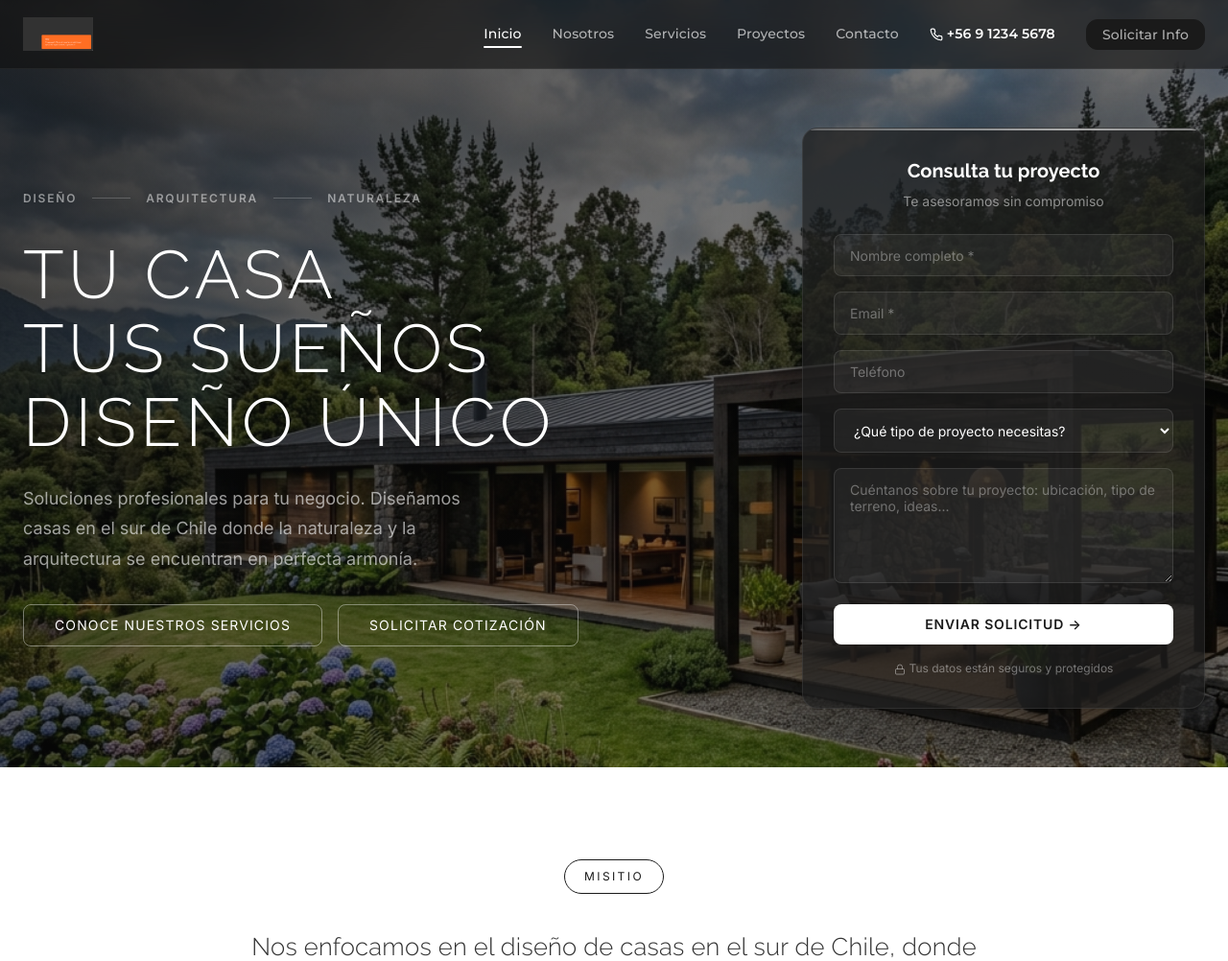
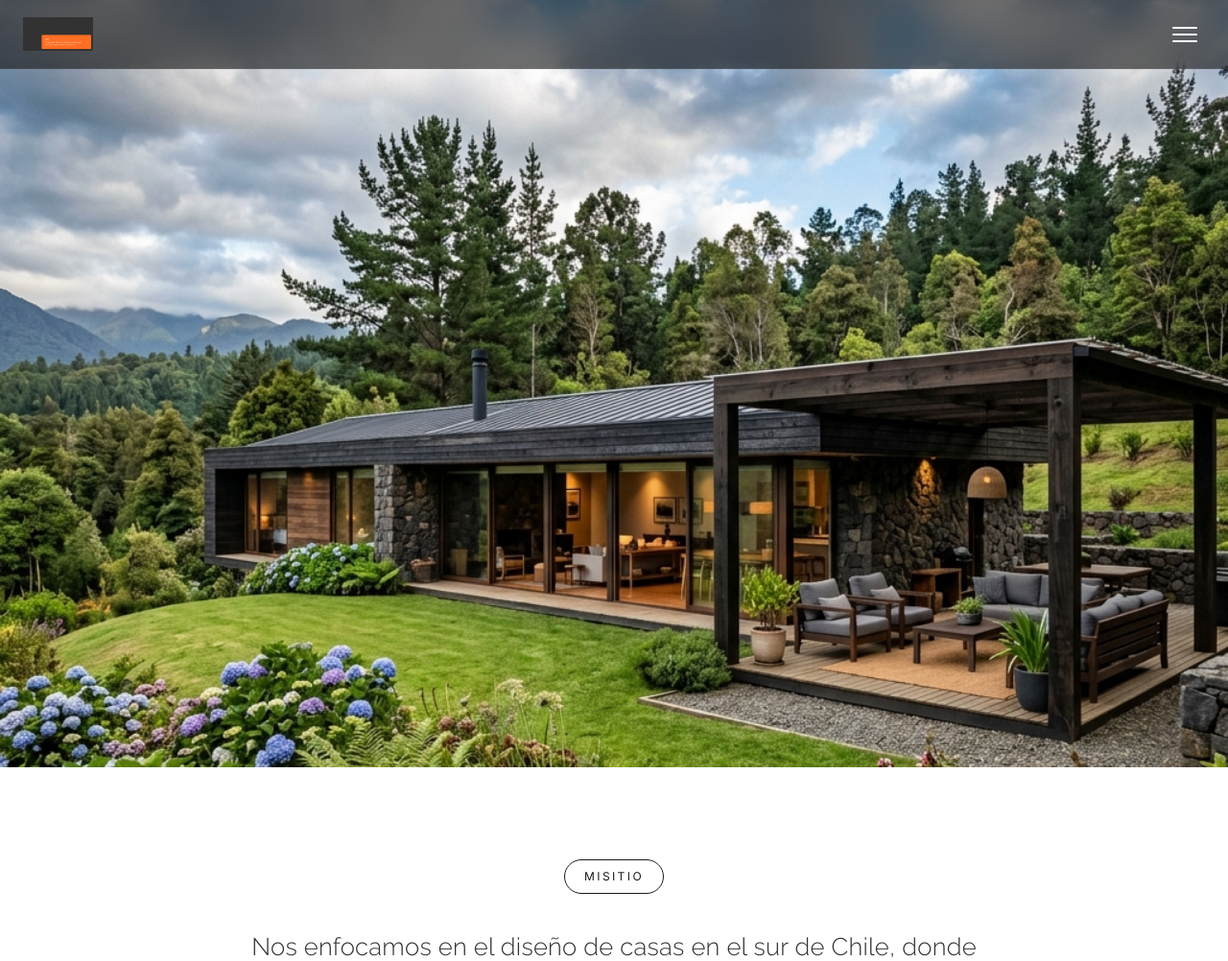
Before and after one commit to primerosresultados/webcreator, a PHP site: page / in a window 1280 px wide. Shown: the top 1002 px of the page at 96% size. Run offline with PHP 8.4, Linux system fonts and the light colour scheme; data comes from the database, SQL or seed files in the repository.

Commit message:
feat(home): header minimal + hero con videos en loop + overlay menu estilo F+P
- Header: deja solo la marca y un botón hamburguesa a la derecha (sacar menú, teléfono y "Solicitar Info").
- Hero: reemplaza imagen y formulario por videos en /uploads/videos/ que rotan en loop, sin sonido. Fallback a hero-bg.png si no hay videos.
- Overlay menu (Foster + Partners): split image/panel, eyebrow "Menú", X arriba der, lista Estudio/Proyectos/Servicios/Contacto, íconos Instagram/LinkedIn abajo, cierre con Esc.

Co-Authored-By: Claude Opus 4.7 <noreply@anthropic.com>

```diff
--- a/assets/css/public.css
+++ b/assets/css/public.css
@@ -122,49 +122,157 @@ body, p, span, li, td { font-family: var(--font-primary, 'Inter'), system-ui, sa
 }
 
 .nav-toggle {
-    display: none;
+    display: flex;
     flex-direction: column;
+    justify-content: center;
     gap: 5px;
     cursor: pointer;
     padding: var(--space-2);
+    background: transparent;
+    border: 0;
+    margin-left: auto;
 }
 
 .nav-toggle span {
-    width: 24px;
+    width: 26px;
     height: 2px;
     background: #ffffff;
     border-radius: var(--radius-full);
     transition: all var(--transition-base);
 }
 
-/* Mobile nav */
+.nav-toggle:hover span { background: var(--color-secondary, #c9a96a); }
+
+/* ── OVERLAY MENU (Foster + Partners style) ── */
+.overlay-menu {
+    position: fixed;
+    inset: 0;
+    z-index: calc(var(--z-fixed) + 10);
+    display: grid;
+    grid-template-columns: 1fr 1fr;
+    background: #0f0f0f;
+    opacity: 0;
+    visibility: hidden;
+    transition: opacity 360ms ease, visibility 360ms ease;
+    pointer-events: none;
+}
+
+.overlay-menu.is-open {
+    opacity: 1;
+    visibility: visible;
+    pointer-events: auto;
+}
+
+body.menu-open { overflow: hidden; }
+
+.overlay-menu-image {
+    background-size: cover;
+    background-position: center;
+    background-repeat: no-repeat;
+    transform: scale(1.04);
+    transition: transform 800ms cubic-bezier(0.22, 1, 0.36, 1);
+}
+
+.overlay-menu.is-open .overlay-menu-image {
+    transform: scale(1);
+}
+
+.overlay-menu-panel {
+    position: relative;
+    background: #ffffff;
+    color: #0f0f0f;
+    display: flex;
+    flex-direction: column;
+    padding: clamp(2rem, 5vw, 4rem);
+}
+
+.overlay-menu-close {
+    position: absolute;
+    top: clamp(1.25rem, 2.5vw, 2rem);
+    right: clamp(1.25rem, 2.5vw, 2rem);
+    width: 44px;
+    height: 44px;
+    border: 0;
+    background: transparent;
+    color: #0f0f0f;
+    cursor: pointer;
+    display: inline-flex;
+    align-items: center;
+    justify-content: center;
+    border-radius: var(--radius-full);
+    transition: background-color var(--transition-fast);
+}
+.overlay-menu-close:hover { background: rgba(0,0,0,0.06); }
+.overlay-menu-close svg { width: 24px; height: 24px; }
+
+.overlay-menu-inner {
+    margin-top: auto;
+    margin-bottom: auto;
+    display: flex;
+    flex-direction: column;
+    gap: clamp(2rem, 4vw, 3rem);
+}
+
+.overlay-menu-eyebrow {
+    font-family: var(--font-menu, 'Montserrat'), system-ui, sans-serif;
+    font-size: var(--text-xs);
+    font-weight: var(--font-semibold);
+    letter-spacing: 0.25em;
+    text-transform: uppercase;
+    color: rgba(15, 15, 15, 0.45);
+}
+
+.overlay-menu-list {
+    display: flex;
+    flex-direction: column;
+    gap: clamp(0.75rem, 1.6vw, 1.25rem);
+}
+
+.overlay-menu-list a {
+    font-family: var(--font-headings, 'Raleway'), system-ui, sans-serif;
+    font-size: clamp(2rem, 4.5vw, 3.75rem);
+    font-weight: 300;
+    letter-spacing: -0.01em;
+    color: #0f0f0f;
+    line-height: 1.05;
+    transition: color var(--transition-fast), transform var(--transition-fast);
+    transform-origin: left center;
+    display: inline-block;
+    width: max-content;
+}
+
+.overlay-menu-list a:hover {
+    color: var(--color-secondary, #c9a96a);
+    transform: translateX(6px);
+}
+
+.overlay-menu-social {
+    display: flex;
+    gap: var(--space-4);
+    margin-top: var(--space-6);
+}
+
+.overlay-menu-social a {
+    width: 40px;
+    height: 40px;
+    border-radius: var(--radius-full);
+    border: 1px solid rgba(15,15,15,0.15);
+    display: inline-flex;
+    align-items: center;
+    justify-content: center;
+    color: #0f0f0f;
+    transition: background-color var(--transition-fast), color var(--transition-fast), border-color var(--transition-fast);
+}
+.overlay-menu-social a:hover {
+    background: #0f0f0f;
+    color: #ffffff;
+    border-color: #0f0f0f;
+}
+.overlay-menu-social a svg { width: 18px; height: 18px; }
+
 @media (max-width: 768px) {
-    .nav-toggle {
-        display: flex;
-    }
-
-    .nav-links {
-        position: fixed;
-        top: var(--header-height);
-        left: 0;
-        right: 0;
-        background: rgba(20, 20, 20, 0.98);
-        backdrop-filter: blur(20px);
-        flex-direction: column;
-        padding: var(--space-6);
-        gap: var(--space-4);
-        border-bottom: 1px solid rgba(255, 255, 255, 0.08);
-        transform: translateY(-100%);
-        opacity: 0;
-        visibility: hidden;
-        transition: all var(--transition-slow);
-    }
-
-    .nav-links.open {
-        transform: translateY(0);
-        opacity: 1;
-        visibility: visible;
-    }
+    .overlay-menu { grid-template-columns: 1fr; }
+    .overlay-menu-image { display: none; }
 }
 
 /* ── HERO SECTION ── */
@@ -189,6 +297,30 @@ body, p, span, li, td { font-family: var(--font-primary, 'Inter'), system-ui, sa
     object-fit: cover;
     object-position: center 30%;
 }
+
+.hero-videos {
+    position: absolute;
+    inset: 0;
+    width: 100%;
+    height: 100%;
+}
+
+.hero-video {
+    position: absolute;
+    inset: 0;
+    width: 100%;
+    height: 100%;
+    object-fit: cover;
+    object-position: center;
+    opacity: 0;
+    transition: opacity 800ms ease;
+    pointer-events: none;
+}
+
+.hero-video.is-active { opacity: 1; }
+
+.hero--video { min-height: 100vh; }
+.hero--video .hero-overlay { display: none; }
 
 .hero-overlay {
     position: absolute;
--- a/index.php
+++ b/index.php
@@ -123,17 +123,7 @@ if (!empty($S['pinterest'])) $socials[] = ['url' => $S['pinterest'], 'label' =>
                 <?php endif; ?>
             </a>
 
-            <div class="nav-links" id="nav-links">
-                <a href="#inicio" class="active">Inicio</a>
-                <a href="#nosotros">Nosotros</a>
-                <a href="#servicios">Servicios</a>
-                <a href="#proyectos">Proyectos</a>
-                <a href="#contacto">Contacto</a>
-                <a href="tel:<?=$phoneClean?>" class="nav-phone"><svg viewBox="0 0 24 24" fill="none" stroke="currentColor" stroke-width="2" style="width:14px;height:14px;display:inline;vertical-align:middle;margin-right:4px;"><path d="M22 16.92v3a2 2 0 0 1-2.18 2 19.79 19.79 0 0 1-8.63-3.07 19.5 19.5 0 0 1-6-6 19.79 19.79 0 0 1-3.07-8.67A2 2 0 0 1 4.11 2h3a2 2 0 0 1 2 1.72c.127.96.361 1.903.7 2.81a2 2 0 0 1-.45 2.11L8.09 9.91a16 16 0 0 0 6 6l1.27-1.27a2 2 0 0 1 2.11-.45c.907.339 1.85.573 2.81.7A2 2 0 0 1 22 16.92z"/></svg><?=$h($S['phone'])?></a>
-                <a href="#inicio" class="btn btn-primary btn-sm">Solicitar Info</a>
-            </div>
-
-            <button class="nav-toggle" id="nav-toggle" aria-label="Abrir menú" aria-expanded="false">
+            <button class="nav-toggle" id="nav-toggle" aria-label="Abrir menú" aria-expanded="false" aria-controls="overlay-menu">
                 <span></span>
                 <span></span>
                 <span></span>
@@ -142,90 +132,91 @@ if (!empty($S['pinterest'])) $socials[] = ['url' => $S['pinterest'], 'label' =>
     </header>
 
     <!-- ============================================ -->
-    <!-- HERO SECTION — Full-screen with form -->
+    <!-- OVERLAY MENU (estilo Foster + Partners) -->
     <!-- ============================================ -->
-    <section class="hero" id="inicio">
-        <div class="hero-bg">
-            <img src="/assets/img/hero-bg.png" alt="Skyline moderno" loading="eager">
-            <div class="hero-overlay"></div>
-        </div>
-
-        <div class="container">
-            <div class="hero-grid">
-                <!-- Left: Text content -->
-                <div class="hero-content" data-animate="fadeInUp">
-                    <div class="hero-subtitle-row">
-                        <span class="hero-step">DISEÑO</span>
-                        <span class="hero-step-divider"></span>
-                        <span class="hero-step">ARQUITECTURA</span>
-                        <span class="hero-step-divider"></span>
-                        <span class="hero-step">NATURALEZA</span>
-                    </div>
-
-                    <h1>Tu Casa<br>Tus Sueños<br>Diseño Único</h1>
-
-                    <p class="hero-desc">
-                        <?=$h($S['siteDescription'])?>. Diseñamos casas en el sur de Chile donde la naturaleza y la arquitectura se encuentran en perfecta armonía.
-                    </p>
-
-                    <div class="hero-actions">
-                        <a href="#servicios" class="btn btn-outline-light btn-lg">Conoce Nuestros Servicios</a>
-                        <a href="#contacto" class="btn btn-outline-light btn-lg">Solicitar Cotización</a>
-                    </div>
-                </div>
-
-                <!-- Right: Lead capture form -->
-                <div class="hero-form" data-animate="fadeInUp" data-delay="200">
-                    <div class="hero-form-card">
-                        <div class="hero-form-header">
-                            <h3>Consulta tu proyecto</h3>
-                            <p>Te asesoramos sin compromiso</p>
-                        </div>
-                        <form id="hero-contact-form">
-                            <!-- Honeypot anti-spam -->
-                            <div style="position:absolute;left:-9999px;" aria-hidden="true">
-                                <input type="text" name="website_url" tabindex="-1" autocomplete="off">
-                            </div>
-                            <input type="hidden" name="_form_time" value="">
-                            <input type="hidden" name="source" value="website-hero">
-
-                            <div class="form-group">
-                                <input type="text" id="hero-name" name="name" class="form-input" placeholder="Nombre completo *" required minlength="2">
-                            </div>
-
-                            <div class="form-group">
-                                <input type="email" id="hero-email" name="email" class="form-input" placeholder="Email *" required>
-                            </div>
-
-                            <div class="form-group">
-                                <input type="tel" id="hero-phone" name="phone" class="form-input" placeholder="Teléfono">
-                            </div>
-
-                            <div class="form-group">
-                                <select id="hero-service" name="service" class="form-input">
-                                    <option value="">¿Qué tipo de proyecto necesitas?</option>
-                                    <option value="diseño-proyecto">Diseño de Proyecto</option>
-                                    <option value="obra-nueva">Obra Nueva</option>
-                                    <option value="ampliacion">Ampliación / Remodelación</option>
-                                    <option value="tramitacion">Tramitación Municipal</option>
-                                    <option value="visualizacion-3d">Visualización 3D</option>
-                                    <option value="otro">Otro</option>
-                                </select>
-                            </div>
-
-                            <div class="form-group">
-                                <textarea id="hero-message" name="message" class="form-textarea" placeholder="Cuéntanos sobre tu proyecto: ubicación, tipo de terreno, ideas..." rows="3"></textarea>
-                            </div>
-
-                            <button type="submit" class="btn btn-accent btn-block btn-lg" id="hero-submit-btn">
-                                Enviar Solicitud →
-                            </button>
-
-                            <p class="hero-form-note"><svg viewBox="0 0 24 24" fill="none" stroke="currentColor" stroke-width="2" style="width:12px;height:12px;display:inline;vertical-align:middle;margin-right:4px;"><rect x="3" y="11" width="18" height="11" rx="2"/><path d="M7 11V7a5 5 0 0 1 10 0v4"/></svg>Tus datos están seguros y protegidos</p>
-                        </form>
-                    </div>
+    <?php
+    // Detectar imagen para el menú: primer proyecto del portfolio o hero-bg
+    $menuImage = '/assets/img/hero-bg.png';
+    $portfolioDir = __DIR__ . '/assets/img';
+    foreach (['proyecto-1.png','proyecto-2.png','proyecto-3.png','proyecto-4.png'] as $p) {
+        if (file_exists($portfolioDir.'/'.$p)) { $menuImage = '/assets/img/'.$p; break; }
+    }
+    $instagramUrl = $S['instagram'] ?? $S['socialInstagram'] ?? '';
+    $linkedinUrl  = $S['linkedin']  ?? $S['socialLinkedin']  ?? '';
+    ?>
+    <div class="overlay-menu" id="overlay-menu" aria-hidden="true" role="dialog" aria-modal="true" aria-label="Menú principal">
+        <div class="overlay-menu-image" style="background-image:url('<?=$h($menuImage)?>');" aria-hidden="true"></div>
+        <div class="overlay-menu-panel">
+            <button class="overlay-menu-close" id="overlay-menu-close" aria-label="Cerrar menú">
+                <svg viewBox="0 0 24 24" fill="none" stroke="currentColor" stroke-width="1.5" stroke-linecap="round"><line x1="18" y1="6" x2="6" y2="18"/><line x1="6" y1="6" x2="18" y2="18"/></svg>
+            </button>
+            <div class="overlay-menu-inner">
+                <span class="overlay-menu-eyebrow">Menú</span>
+                <nav class="overlay-menu-list" aria-label="Navegación principal">
+                    <a href="#nosotros">Estudio</a>
+                    <a href="#proyectos">Proyectos</a>
+                    <a href="#servicios">Servicios</a>
+                    <a href="#contacto">Contacto</a>
+                </nav>
+                <div class="overlay-menu-social">
+                    <?php if ($instagramUrl): ?>
+                    <a href="<?=$h($instagramUrl)?>" target="_blank" rel="noopener" aria-label="Instagram">
+                        <svg viewBox="0 0 24 24" fill="none" stroke="currentColor" stroke-width="1.5" stroke-linecap="round" stroke-linejoin="round"><rect x="2" y="2" width="20" height="20" rx="5"/><path d="M16 11.37A4 4 0 1 1 12.63 8 4 4 0 0 1 16 11.37z"/><line x1="17.5" y1="6.5" x2="17.51" y2="6.5"/></svg>
+                    </a>
+                    <?php endif; ?>
+                    <?php if ($linkedinUrl): ?>
+                    <a href="<?=$h($linkedinUrl)?>" target="_blank" rel="noopener" aria-label="LinkedIn">
+                        <svg viewBox="0 0 24 24" fill="none" stroke="currentColor" stroke-width="1.5" stroke-linecap="round" stroke-linejoin="round"><path d="M16 8a6 6 0 0 1 6 6v7h-4v-7a2 2 0 0 0-4 0v7h-4v-7a6 6 0 0 1 6-6z"/><rect x="2" y="9" width="4" height="12"/><circle cx="4" cy="4" r="2"/></svg>
+                    </a>
+                    <?php endif; ?>
+                    <?php if (!$instagramUrl && !$linkedinUrl): ?>
+                    <a href="#" aria-label="Instagram" onclick="return false;">
+                        <svg viewBox="0 0 24 24" fill="none" stroke="currentColor" stroke-width="1.5" stroke-linecap="round" stroke-linejoin="round"><rect x="2" y="2" width="20" height="20" rx="5"/><path d="M16 11.37A4 4 0 1 1 12.63 8 4 4 0 0 1 16 11.37z"/><line x1="17.5" y1="6.5" x2="17.51" y2="6.5"/></svg>
+                    </a>
+                    <a href="#" aria-label="LinkedIn" onclick="return false;">
+                        <svg viewBox="0 0 24 24" fill="none" stroke="currentColor" stroke-width="1.5" stroke-linecap="round" stroke-linejoin="round"><path d="M16 8a6 6 0 0 1 6 6v7h-4v-7a2 2 0 0 0-4 0v7h-4v-7a6 6 0 0 1 6-6z"/><rect x="2" y="9" width="4" height="12"/><circle cx="4" cy="4" r="2"/></svg>
+                    </a>
+                    <?php endif; ?>
                 </div>
             </div>
+        </div>
+    </div>
+
+    <!-- ============================================ -->
+    <!-- HERO SECTION — Video background loop -->
+    <!-- ============================================ -->
+    <?php
+    // Detectar videos en /uploads/videos (mp4/webm). Fallback: imagen hero-bg.
+    $videosDir = __DIR__ . '/uploads/videos';
+    $heroVideos = [];
+    if (is_dir($videosDir)) {
+        foreach (scandir($videosDir) as $f) {
+            if ($f === '.' || $f === '..') continue;
+            $ext = strtolower(pathinfo($f, PATHINFO_EXTENSION));
+            if (in_array($ext, ['mp4','webm','mov','m4v'], true)) {
+                $heroVideos[] = '/uploads/videos/' . rawurlencode($f);
+            }
+        }
+        sort($heroVideos);
+    }
+    ?>
+    <section class="hero hero--video" id="inicio">
+        <div class="hero-bg">
+            <?php if (!empty($heroVideos)): ?>
+                <div class="hero-videos" id="hero-videos">
+                    <?php foreach ($heroVideos as $i => $src): ?>
+                        <video class="hero-video<?= $i === 0 ? ' is-active' : '' ?>"
+                               src="<?=$h($src)?>"
+                               muted
+                               playsinline
+                               <?= count($heroVideos) === 1 ? 'loop' : '' ?>
+                               <?= $i === 0 ? 'autoplay' : '' ?>
+                               preload="<?= $i === 0 ? 'auto' : 'metadata' ?>"></video>
+                    <?php endforeach; ?>
+                </div>
+            <?php else: ?>
+                <img src="/assets/img/hero-bg.png" alt="" loading="eager">
+            <?php endif; ?>
         </div>
     </section>
 
```
Also changed, not shown: assets/js/app.js (+68 -12 lines).
